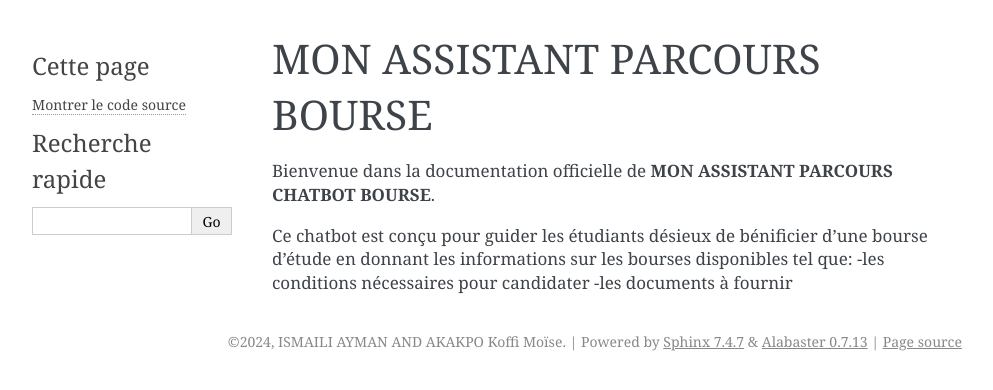
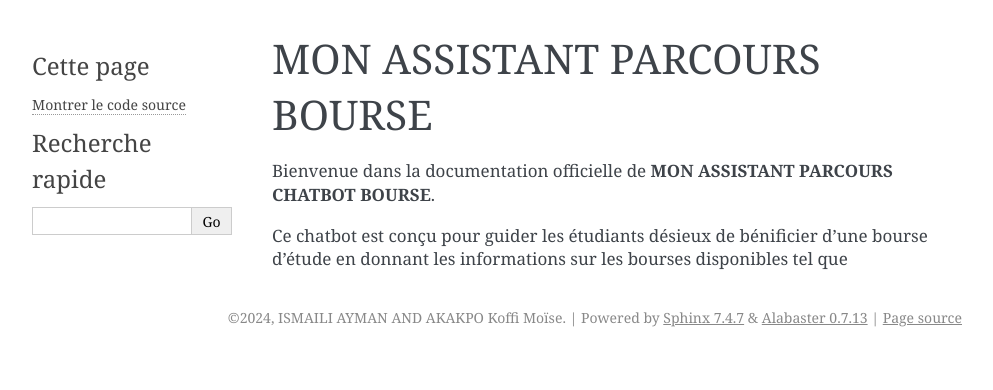
Before and after one commit to ISMAILI-AYMAN/Mon-Assistant-Parcours-Chatbot-bourse, a Sphinx documentation site: the page built from docs/index.rst, in a window 1280 px wide. Shown: the top 390 px of the page, without its empty margins (148-1141 px from the left). Built offline with Sphinx 7.4.7, drawn with Linux system fonts in a browser that asks for light colours; pages that are not in the unit, such as notebooks, are missing from menus.

Commit message:
Update index.rst

```diff
--- a/docs/index.rst
+++ b/docs/index.rst
@@ -4,9 +4,7 @@ MON ASSISTANT PARCOURS BOURSE
 
 Bienvenue dans la documentation officielle de **MON ASSISTANT PARCOURS CHATBOT BOURSE**.
 
-Ce chatbot est conçu pour guider les étudiants désieux de bénificier d'une bourse d'étude en donnant les informations sur les bourses disponibles tel que:
--les conditions nécessaires pour candidater
--les documents à fournir
+Ce chatbot est conçu pour guider les étudiants désieux de bénificier d'une bourse d'étude en donnant les informations sur les bourses disponibles tel que
 
 .. toctree::
    :maxdepth: 2
```
